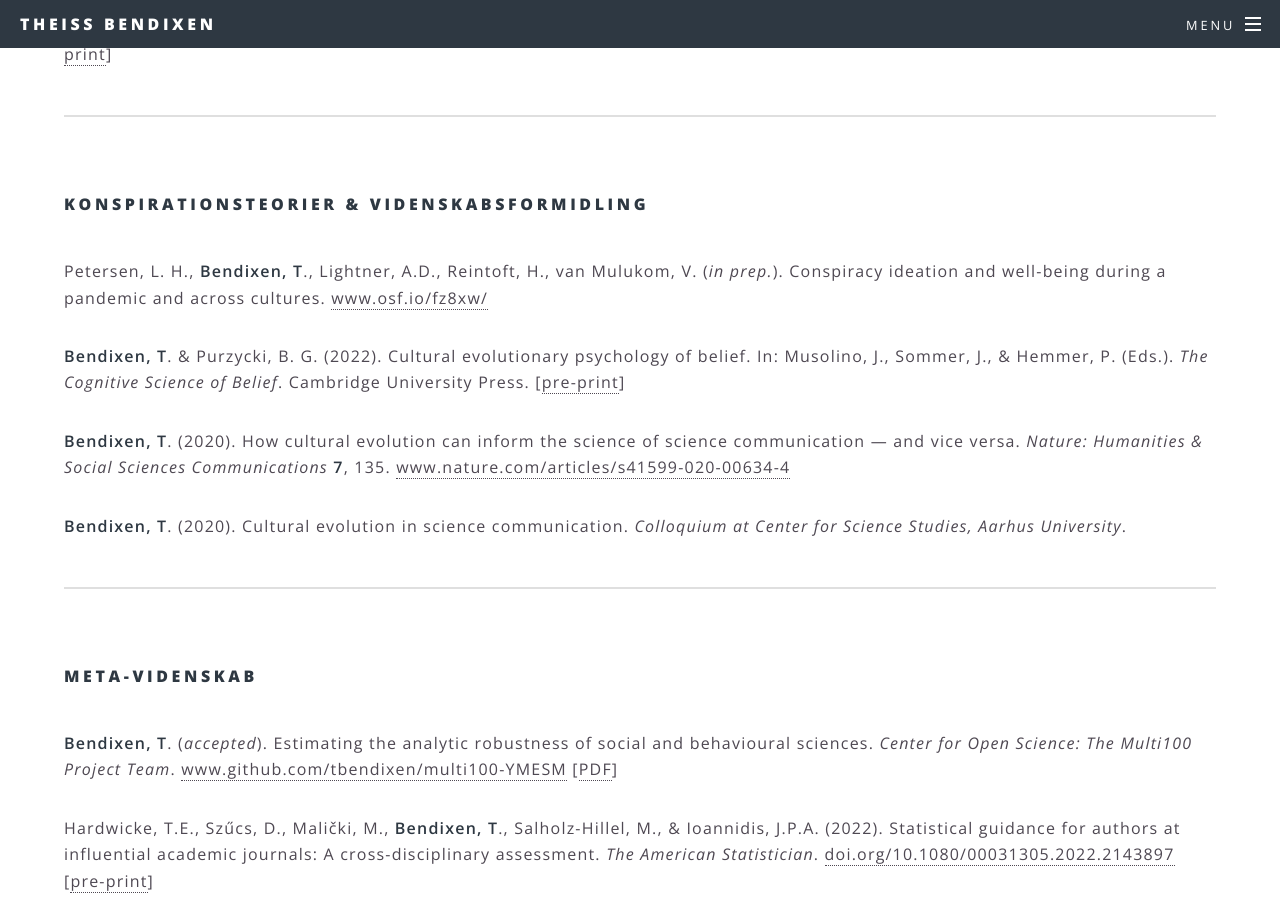
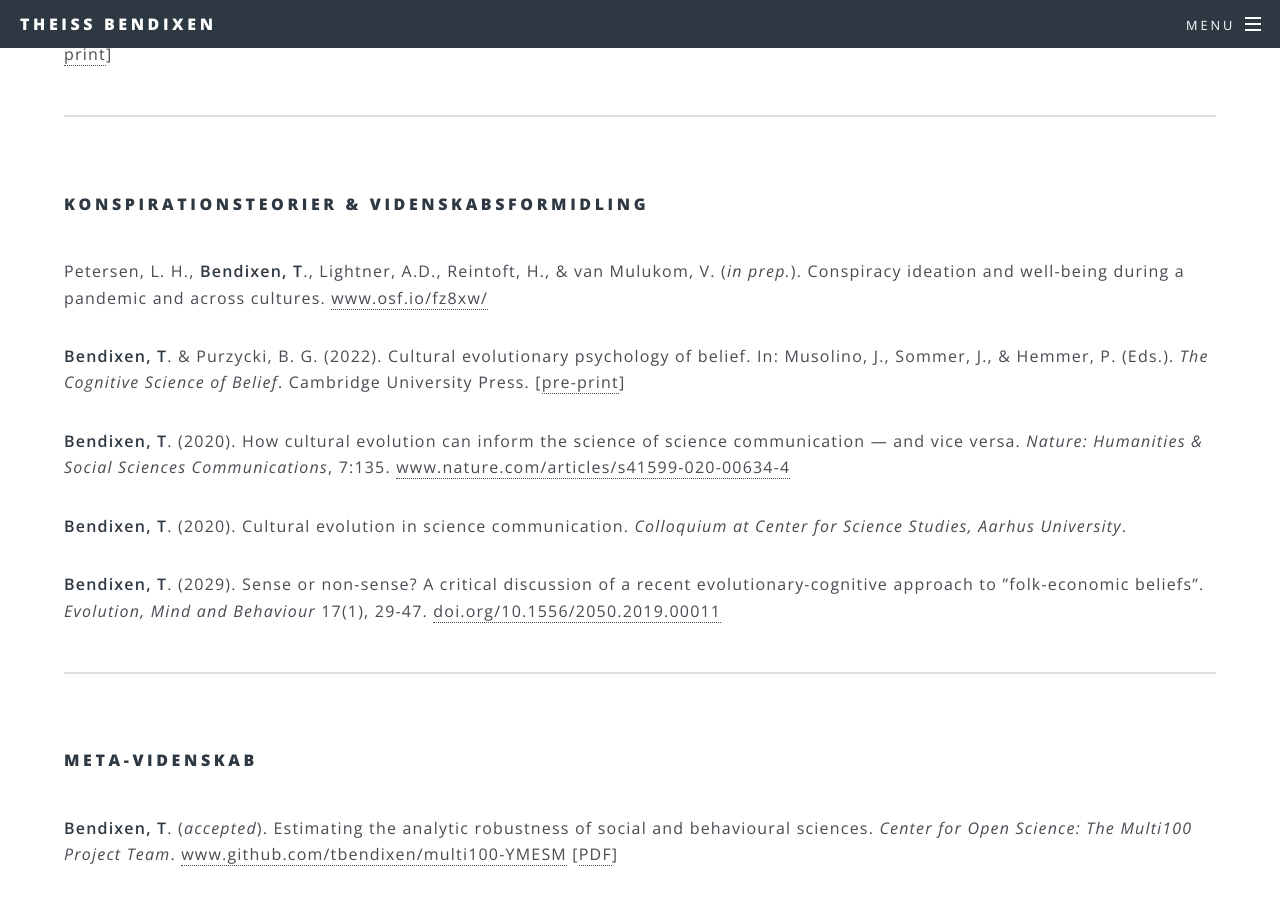
Before and after one commit to tbendixen/tbendixen.github.io, a Jekyll site: the page built from forskning.html, in a window 1280 px wide and 900 px high, scrolled down 889 px. Built offline with Jekyll 4.4.1, drawn with Linux system fonts in a browser that asks for light colours.

Commit message:
Update forskning.html

```diff
--- a/forskning.html
+++ b/forskning.html
@@ -21,15 +21,18 @@ title: Forskning
 				<br />
 				<h4>Konspirationsteorier & Videnskabsformidling</h4>
 				<br />
-				<p>Petersen, L. H., <b>Bendixen, T</b>., Lightner, A.D., Reintoft, H., van Mulukom, V. (<i>in prep.</i>).
+				<p>Petersen, L. H., <b>Bendixen, T</b>., Lightner, A.D., Reintoft, H., & van Mulukom, V. (<i>in prep.</i>).
 					Conspiracy ideation and well-being during a pandemic and across cultures.
 					<a href="https://osf.io/fz8xw/">www.osf.io/fz8xw/</a></p>
 				<p><b>Bendixen, T</b>. & Purzycki, B. G. (2022). Cultural evolutionary psychology of belief.
 					In: Musolino, J., Sommer, J., & Hemmer, P. (Eds.). <i>The Cognitive Science of Belief</i>. Cambridge University Press.
 					[<a href="https://pure.au.dk/portal/files/287288727/cultural_evolutionary_psychology_of_belief.pdf">pre-print</a>]</p>
 				<p><b>Bendixen, T</b>. (2020). How cultural evolution can inform the science of science communication — and vice versa.
-					<i>Nature: Humanities & Social Sciences Communications</i> <b>7</b>, 135. <a href="https://www.nature.com/articles/s41599-020-00634-4">www.nature.com/articles/s41599-020-00634-4</a></p>
+					<i>Nature: Humanities & Social Sciences Communications</i>, 7:135. <a href="https://www.nature.com/articles/s41599-020-00634-4">www.nature.com/articles/s41599-020-00634-4</a></p>
 				<p><b>Bendixen, T</b>. (2020). Cultural evolution in science communication. <i>Colloquium at Center for Science Studies, Aarhus University</i>.</p>
+				<p><b>Bendixen, T</b>. (2029). Sense or non-sense? A critical discussion of a recent evolutionary-cognitive approach to ”folk-economic beliefs”.
+					<i>Evolution, Mind and Behaviour</i> 17(1), 29-47.
+					<a href="https://doi.org/10.1556/2050.2019.00011 ">doi.org/10.1556/2050.2019.00011 </a></p>
 				<hr />
 				<br />
 				<h4>Meta-videnskab</h4>
```
